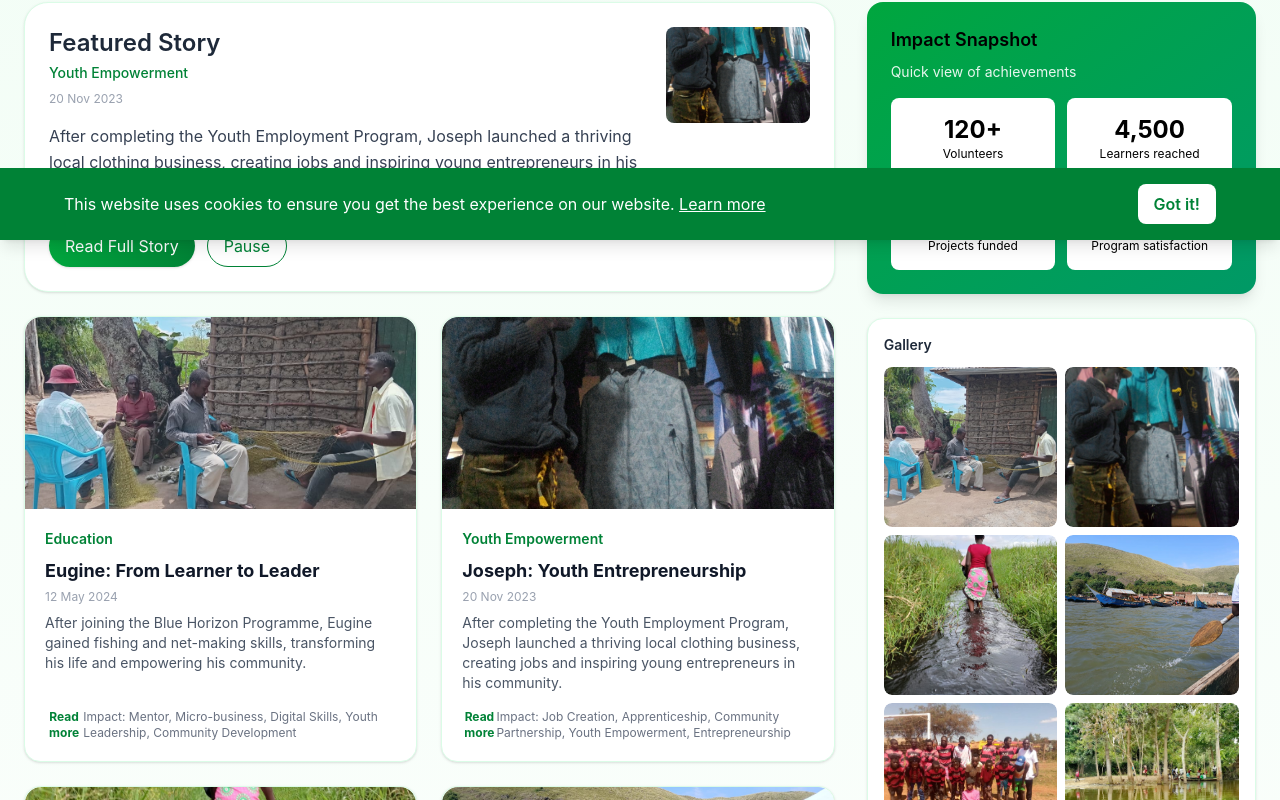
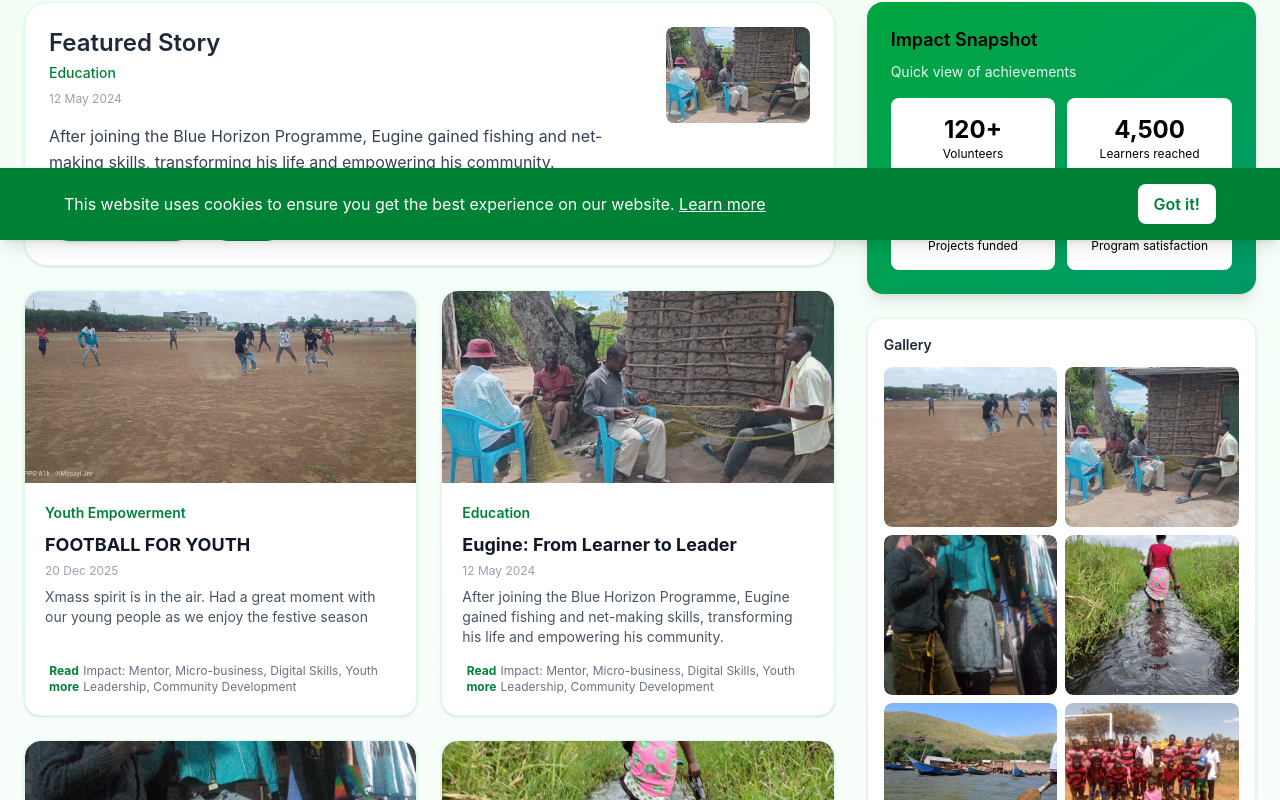
Before and after one commit to steph10920/ecnafrica, a React (Vite) app: page /Stories in a window 1280 px wide. Shown: the part 560-1360 px from the top of the page. Built offline with nearby package versions, Linux system fonts and the light colour scheme.

Commit message:
dec updated images

```diff
--- a/src/pages/stories.jsx
+++ b/src/pages/stories.jsx
@@ -9,6 +9,7 @@ import eugineImg from "../assets/stories/eugine.jpg";
 import opiyoImg from "../assets/stories/opiyo.jpg";
 import footballstory1 from "../assets/stories/footballstory1.jpg";
 import busiaFloodImg from "../assets/stories/busia_floods.jpg";
+import sportsdec21 from "../assets/stories/sportsdec21.jpg";
 
 const Footer = lazy(() => import("../components/Footer"));
 
@@ -53,6 +54,23 @@ const StoryCard = ({ story, onReadMore }) => (
 
 export default function Stories() {
   const [stories] = useState([
+    {
+      id: "SPORTS",
+      title: "FOOTBALL FOR YOUTH",
+      category: "Youth Empowerment",
+      date: "2025-12-20",
+      excerpt:
+        "Xmass spirit is in the air. Had a great moment with our young people as we enjoy the festive season",
+      body: `We had a very wonderfull time with the youth during our final football sport on 20th December 2025. The boys show cased their skills and had alot fun during this event.`,
+      img: sportsdec21,
+      impact: [
+        "Mentor",
+        "Micro-business",
+        "Digital Skills",
+        "Youth Leadership",
+        "Community Development",
+      ],
+    },
     {
       id: "Eugine",
       title: "Eugine: From Learner to Leader",
```
Also changed, not shown: src/assets/stories/sportsdec21.jpg (added).
